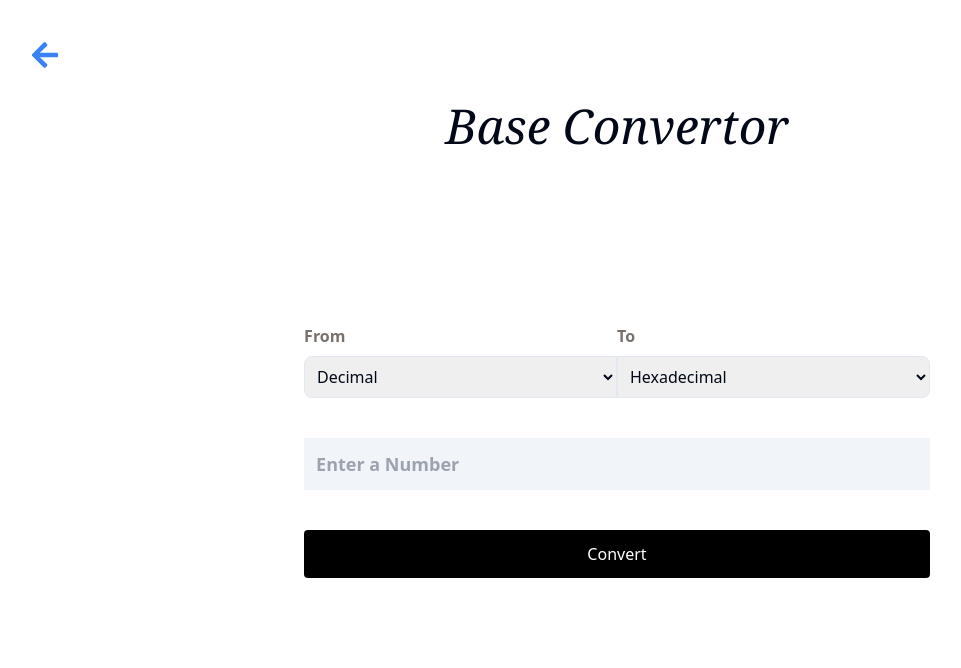
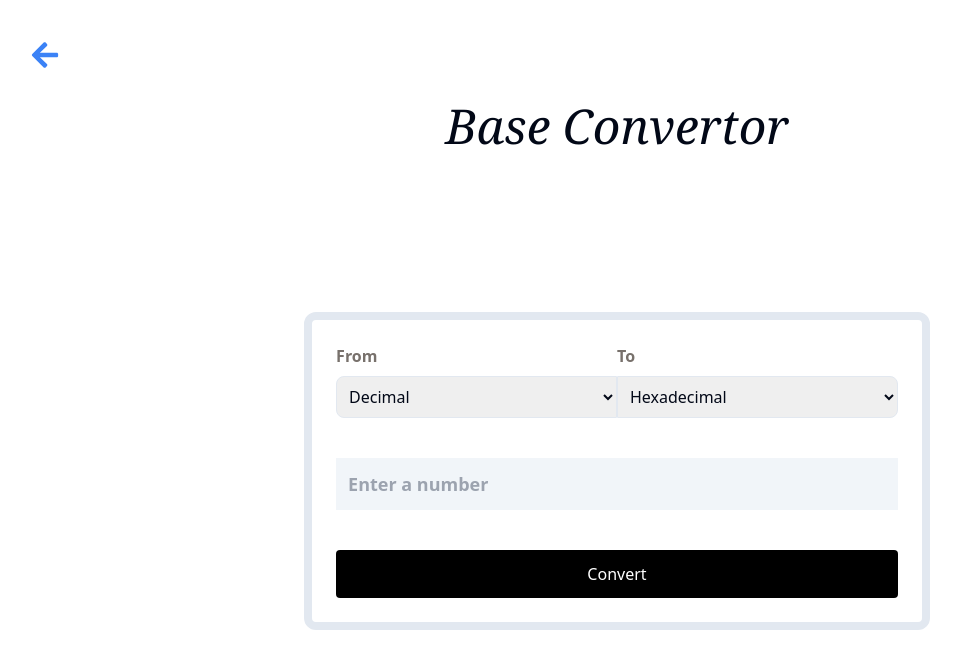
Before and after one commit to shahbaz4783/rapidtoolkit, a React (Vite) app: page /base-convertor in a window 1280 px wide. Shown: the top 668 px of the page, without its empty margins (23-984 px from the left). Built offline with nearby package versions, Linux system fonts and the light colour scheme; what tailwindcss-patterns would draw is missing.

Commit message:
improve ui of base convertor

```diff
--- a/src/app/BaseConvertor.tsx
+++ b/src/app/BaseConvertor.tsx
@@ -5,7 +5,7 @@ export const BaseConvertor: React.FC = () => {
 	return (
 		<>
 			<Main title='Base Convertor'>
-				<div className='md:w-4/5 md:m-auto flex flex-col gap-10 items-center justify-center'>
+				<div className='md:w-4/5 md:m-auto flex flex-col gap-10 h-screen items-center justify-center'>
 					<Form />
 				</div>
 			</Main>
--- a/src/layouts/base-convertor/Form.tsx
+++ b/src/layouts/base-convertor/Form.tsx
@@ -4,18 +4,18 @@ import { useState, useRef } from 'react';
 import { BaseOptions } from "./BaseOptions";
 
 export const Form = () => {
-	const [fromBase, setfromBase] = useState(10);
-	const [toBase, settoBase] = useState(16);
+	const [fromBase, setfromBase] = useState<number>(10);
+	const [toBase, settoBase] = useState<number>(16);
 	const [enteredNum, setEnteredNum] = useState('');
 
 	const number = useRef<HTMLInputElement | null>(null);
 
-	const handleFromOption = (event: any) => {
-		setfromBase(event.target.value);
+	const handleFromOption = (event: React.ChangeEvent<HTMLSelectElement>) => {
+		setfromBase(parseInt(event.target.value));
 	};
 
-	const handleToOption = (event: any) => {
-		settoBase(event.target.value);
+	const handleToOption = (event: React.ChangeEvent<HTMLSelectElement>) => {
+		settoBase(parseInt(event.target.value));
 	};
 
 	const handleSubmit = (e: React.FormEvent) => {
@@ -27,15 +27,22 @@ export const Form = () => {
 
 	return (
 		<>
-			<form onSubmit={handleSubmit} className='flex flex-col gap-10 w-2/3'>
+			<form
+				onSubmit={handleSubmit}
+				className='flex flex-col gap-10 w-full md:w-2/3 p-6 rounded-xl border-8'
+			>
 				<BaseOptions
 					onHandleFromProp={handleFromOption}
 					onHandleToProp={handleToOption}
 				/>
-				<Input placeholder='Enter a Number' ref={number} required />
+				<Input placeholder='Enter a number' ref={number} required />
 				<Button title='Convert' />
 			</form>
-			<h1 className='font-serif text-3xl text-center'>{enteredNum}</h1>
+			{enteredNum && (
+				<p className='font-mono text-3xl text-center w-full overflow-scroll bg-gray-100 text-blue-800 p-4 md:w-2/3 rounded-lg'>
+					{enteredNum}
+				</p>
+			)}
 		</>
 	);
 };
```
